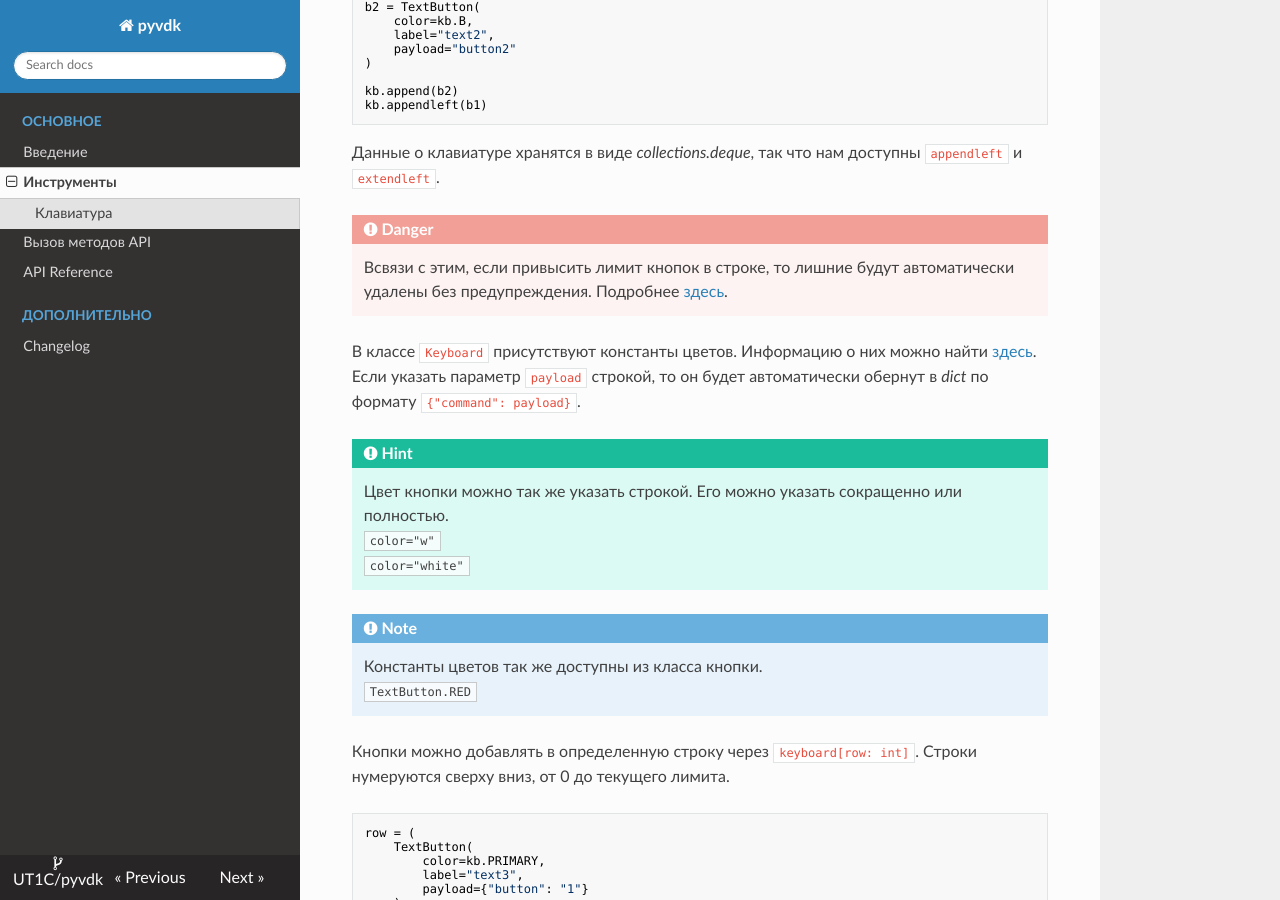
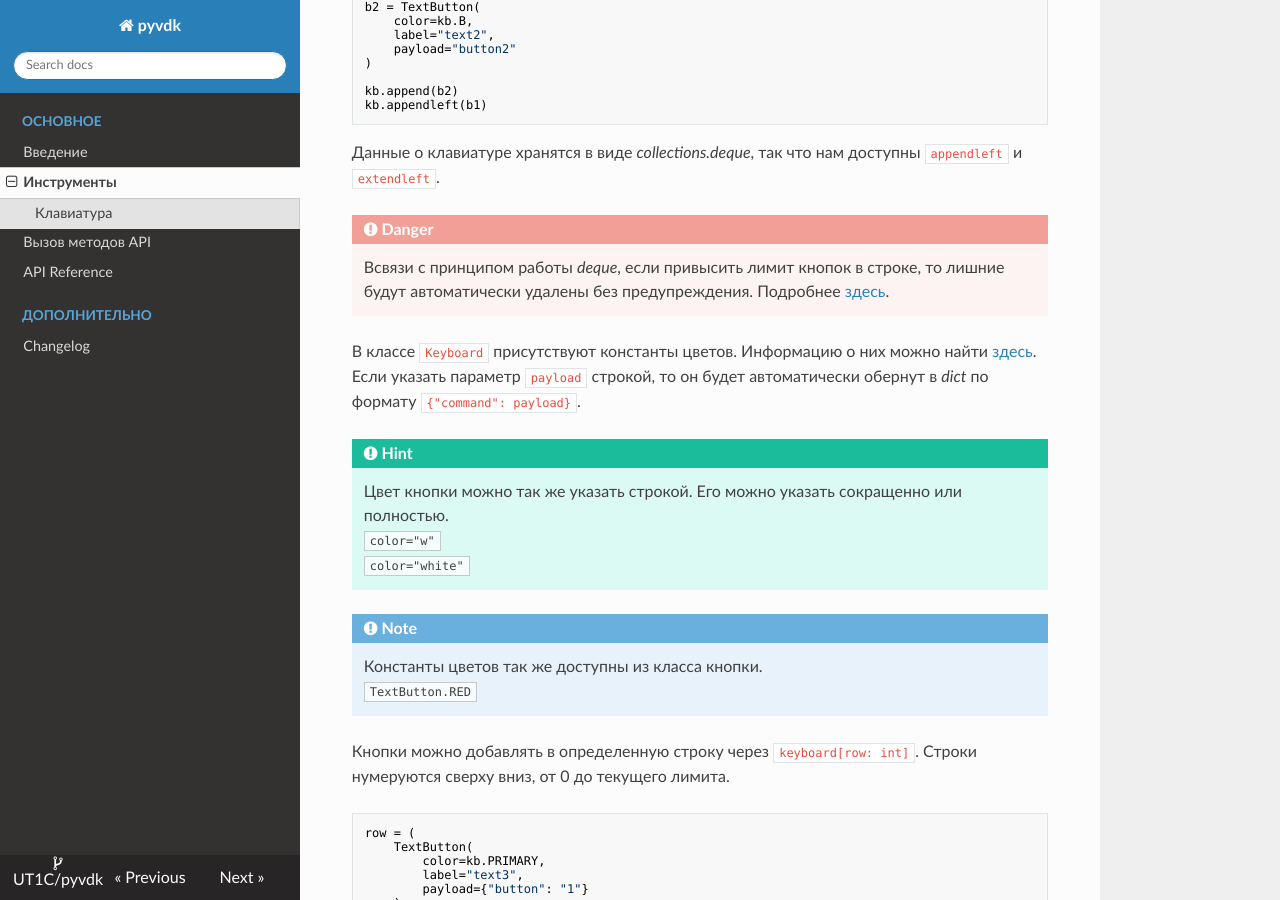
Before and after one commit to UT1C/pyvdk, an MkDocs documentation site: the page built from docs/tools.md, in a window 1280 px wide and 900 px high, scrolled down 674 px. Built offline with MkDocs 1.6.1, drawn with Linux system fonts in a browser that asks for light colours; nearby versions of some CDN libraries; old or Windows-style settings are respelled for this version of MkDocs.

Commit message:
Этим ну тем самым

```diff
--- a/docs/tools.md
+++ b/docs/tools.md
@@ -37,7 +37,7 @@ kb.appendleft(b1)
 Данные о клавиатуре хранятся в виде *collections.deque*, так что нам доступны `appendleft` и `extendleft`.
 
 !!! danger
-    Всвязи с этим, если привысить лимит кнопок в строке, то лишние будут автоматически удалены без предупреждения. Подробнее [здесь](https://docs.python.org/3/library/collections.html#collections.deque).
+    Всвязи с принципом работы *deque*, если привысить лимит кнопок в строке, то лишние будут автоматически удалены без предупреждения. Подробнее [здесь](https://docs.python.org/3/library/collections.html#collections.deque).
 
 В классе `Keyboard` присутствуют константы цветов. Информацию о них можно найти [здесь](api_reference.md#color-data).
 <br>Если указать параметр `payload` строкой, то он будет автоматически обернут в *dict* по формату `{"command": payload}`.
```
